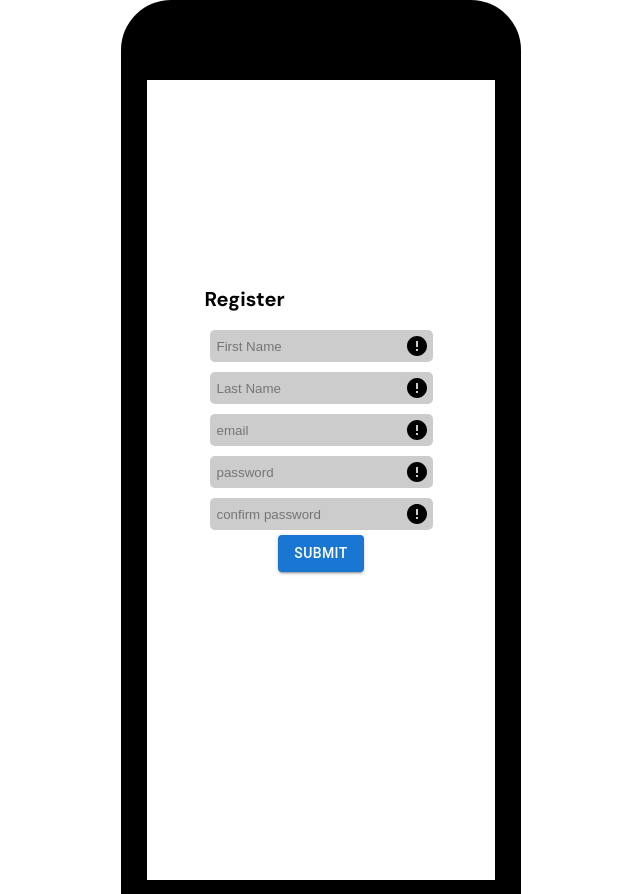
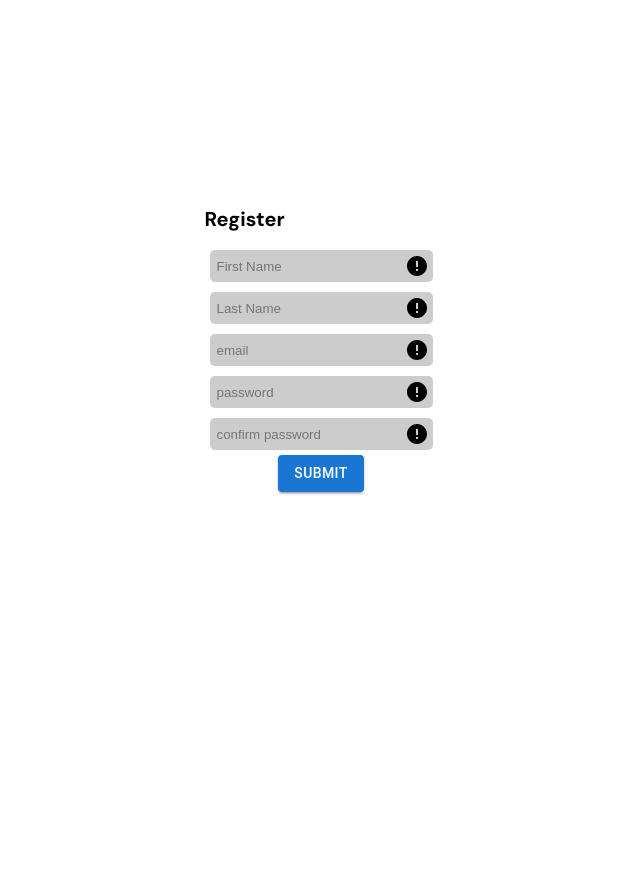
Before and after one commit to agusNiko/21DAYS-fitness-client, a React (Create React App) app: page / in a window 1280 px wide. Shown: the top 894 px of the page, without its empty margins (319-959 px from the left). After the commit the page ends 800 px from the top, so only its background shows below. Built offline with nearby package versions, Linux system fonts and the light colour scheme.

Commit message:
remove the case style

```diff
--- a/src/App.js
+++ b/src/App.js
@@ -4,17 +4,7 @@ import MainView from "./components/main-view/Main-view";
 function App() {
   return (
     <div className="App">
-      <div className="Case">
-        <div className="Case-top "></div>
-        <div className="Case-middle">
-          <div className="Case-sides"></div>
-          <MainView />
-          <div className="Case-sides"></div>
-        </div>
-        <div className="Case-bottom">
-          <div className="Case-bottom_center"></div>
-        </div>
-      </div>
+      <MainView />
     </div>
   );
 }
```
